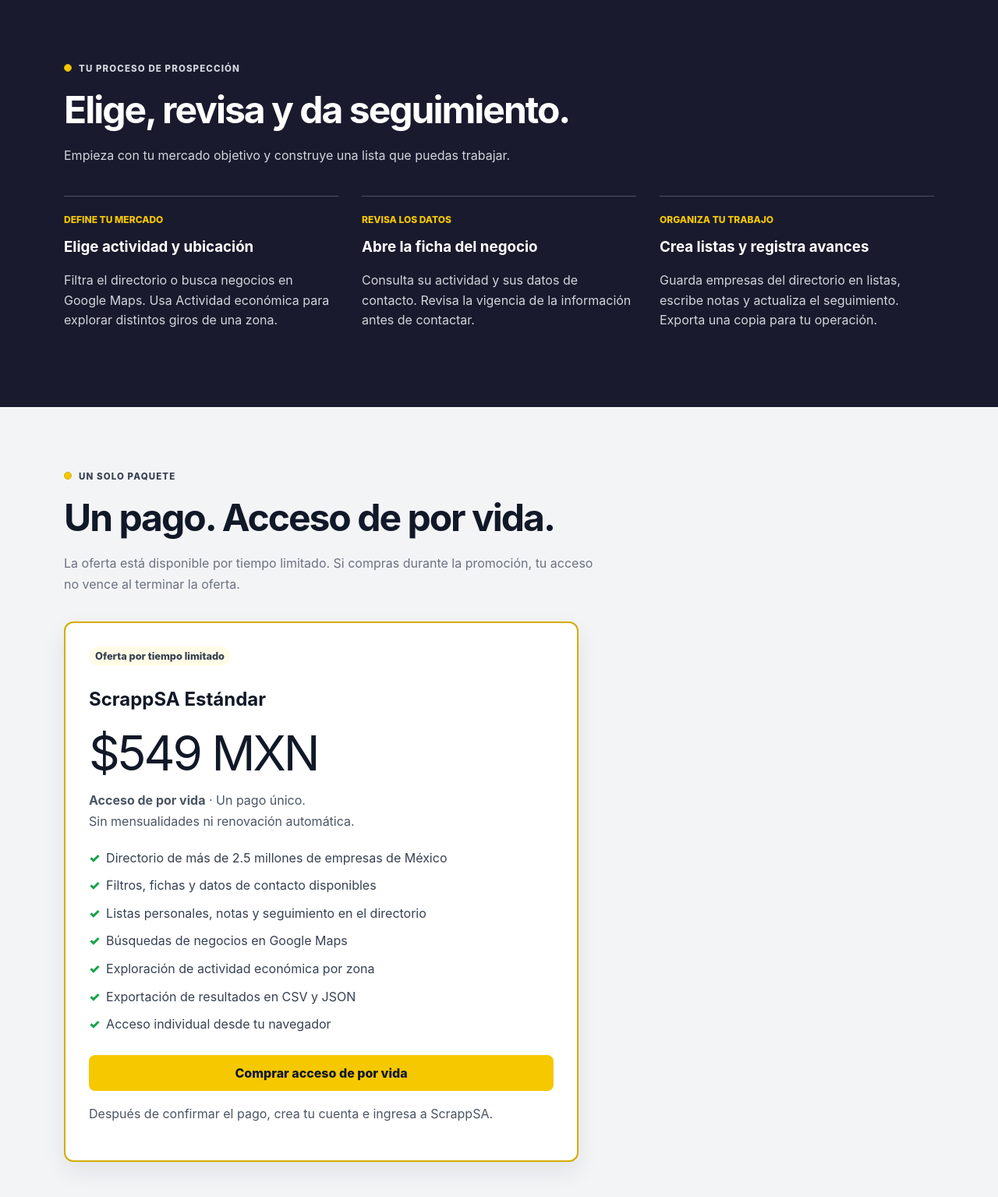
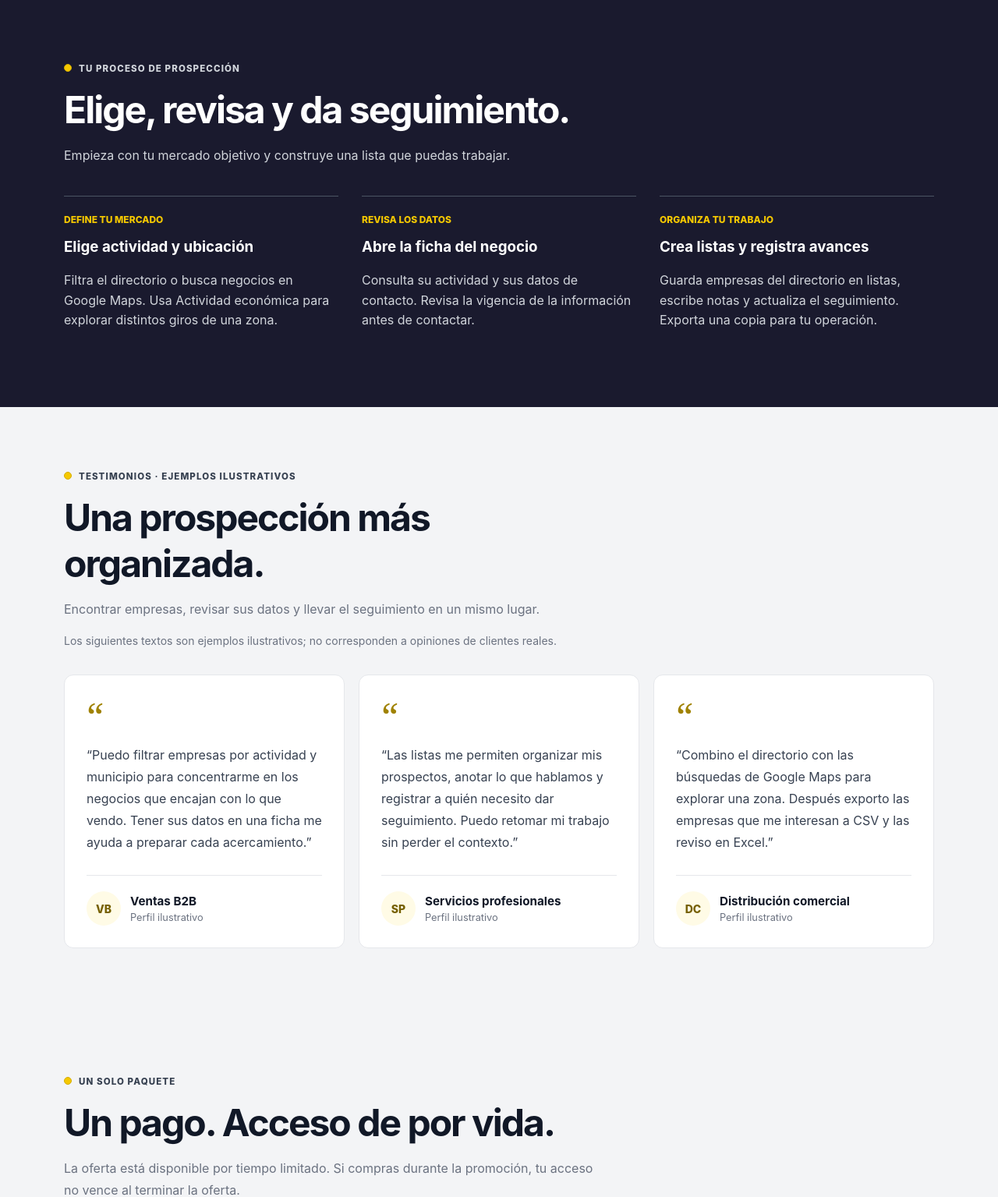
Before and after one commit to marionafarrate83/ScrappSA, a Flask app: page / in a window 1280 px wide. Shown: the part 1855-3390 px from the top of the page at 78% size. Run offline with Flask 3, Linux system fonts and the light colour scheme.

Commit message:
feat: add testimonial section to landing page for enhanced user engagement

```diff
--- a/templates/landing.html
+++ b/templates/landing.html
@@ -139,6 +139,16 @@
     .preview-caption { margin:0; padding:12px 16px; border-top:1px solid var(--line); color:var(--muted); font-size:.8rem; line-height:1.5; }
     .price-tag { position:static; display:inline-block; }
     section[id] { scroll-margin-top:80px; }
+    .testimonial-grid { display:grid; grid-template-columns:repeat(3,minmax(0,1fr)); gap:18px; margin-top:32px; }
+    .testimonial { margin:0; display:flex; flex-direction:column; padding:28px; border:1px solid var(--line); border-radius:12px; background:#fff; }
+    .testimonial-quote { color:#a08200; font-size:3rem; font-family:Georgia,serif; line-height:1; }
+    .testimonial blockquote { margin:12px 0 28px; font-size:1rem; line-height:1.75; color:#374151; flex:1; }
+    .testimonial figcaption { display:flex; align-items:center; gap:12px; padding-top:20px; border-top:1px solid var(--line); }
+    .testimonial-avatar { display:grid; place-items:center; width:44px; height:44px; flex-shrink:0; border-radius:50%; background:var(--yellow-light); color:#766000; font-size:.875rem; font-weight:800; }
+    .testimonial-author { display:block; font-size:.95rem; font-weight:750; }
+    .testimonial-role { display:block; margin-top:4px; font-size:.8rem; color:var(--muted); }
+    .testimonial-notice { font-size:.875rem; color:var(--muted); line-height:1.6; }
+    @media (max-width:760px) { .testimonial-grid { grid-template-columns:1fr; } .testimonial { padding:24px; } }
   </style>
 </head>
 <body>
@@ -193,6 +203,29 @@
       <div class="eyebrow">Tu proceso de prospección</div><h2>Elige, revisa y da seguimiento.</h2><p class="intro">Empieza con tu mercado objetivo y construye una lista que puedas trabajar.</p>
       <div class="steps"><article class="step"><div class="num">DEFINE TU MERCADO</div><h3>Elige actividad y ubicación</h3><p>Filtra el directorio o busca negocios en Google Maps. Usa Actividad económica para explorar distintos giros de una zona.</p></article><article class="step"><div class="num">REVISA LOS DATOS</div><h3>Abre la ficha del negocio</h3><p>Consulta su actividad y sus datos de contacto. Revisa la vigencia de la información antes de contactar.</p></article><article class="step"><div class="num">ORGANIZA TU TRABAJO</div><h3>Crea listas y registra avances</h3><p>Guarda empresas del directorio en listas, escribe notas y actualiza el seguimiento. Exporta una copia para tu operación.</p></article></div>
     </div></section>
+    <section class="wrap section" id="testimonios" aria-labelledby="testimonios-title">
+      <div class="eyebrow">Testimonios · Ejemplos ilustrativos</div>
+      <h2 id="testimonios-title">Una prospección más organizada.</h2>
+      <p class="intro">Encontrar empresas, revisar sus datos y llevar el seguimiento en un mismo lugar.</p>
+      <p class="testimonial-notice">Los siguientes textos son ejemplos ilustrativos; no corresponden a opiniones de clientes reales.</p>
+      <div class="testimonial-grid">
+        <figure class="testimonial">
+          <span class="testimonial-quote" aria-hidden="true">“</span>
+          <blockquote>“Puedo filtrar empresas por actividad y municipio para concentrarme en los negocios que encajan con lo que vendo. Tener sus datos en una ficha me ayuda a preparar cada acercamiento.”</blockquote>
+          <figcaption><span class="testimonial-avatar" aria-hidden="true">VB</span><div><span class="testimonial-author">Ventas B2B</span><span class="testimonial-role">Perfil ilustrativo</span></div></figcaption>
+        </figure>
+        <figure class="testimonial">
+          <span class="testimonial-quote" aria-hidden="true">“</span>
+          <blockquote>“Las listas me permiten organizar mis prospectos, anotar lo que hablamos y registrar a quién necesito dar seguimiento. Puedo retomar mi trabajo sin perder el contexto.”</blockquote>
+          <figcaption><span class="testimonial-avatar" aria-hidden="true">SP</span><div><span class="testimonial-author">Servicios profesionales</span><span class="testimonial-role">Perfil ilustrativo</span></div></figcaption>
+        </figure>
+        <figure class="testimonial">
+          <span class="testimonial-quote" aria-hidden="true">“</span>
+          <blockquote>“Combino el directorio con las búsquedas de Google Maps para explorar una zona. Después exporto las empresas que me interesan a CSV y las reviso en Excel.”</blockquote>
+          <figcaption><span class="testimonial-avatar" aria-hidden="true">DC</span><div><span class="testimonial-author">Distribución comercial</span><span class="testimonial-role">Perfil ilustrativo</span></div></figcaption>
+        </figure>
+      </div>
+    </section>
     <section class="wrap section" id="precios">
       <div class="eyebrow">Un solo paquete</div><h2>Un pago. Acceso de por vida.</h2>
       <p class="intro">La oferta está disponible por tiempo limitado. Si compras durante la promoción, tu acceso no vence al terminar la oferta.</p>
```
